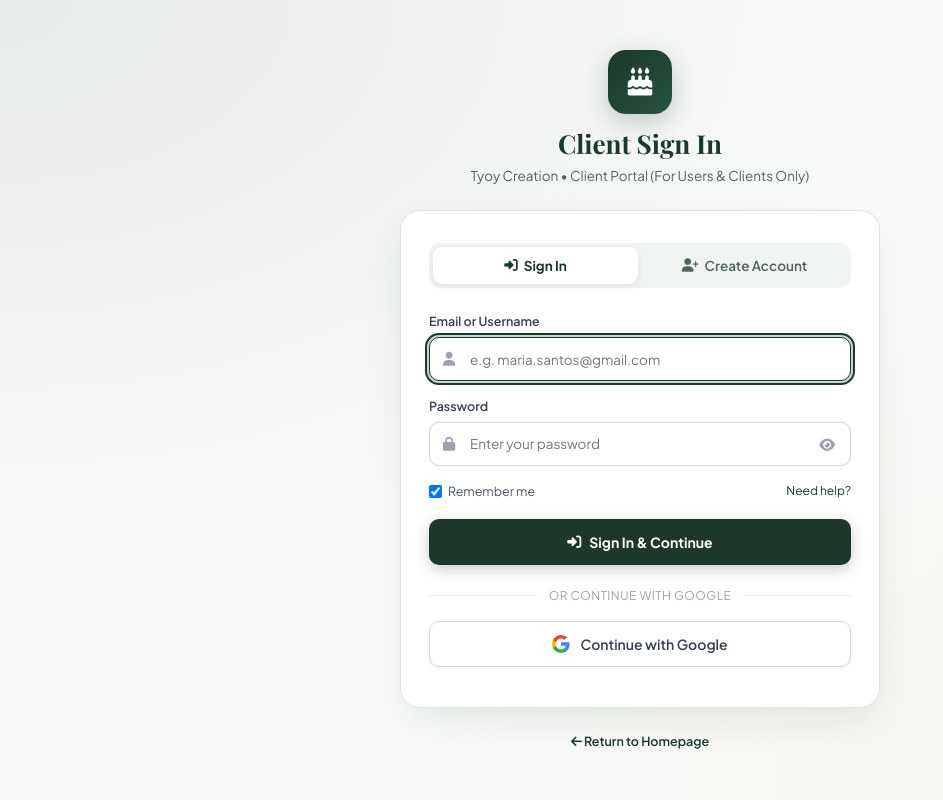
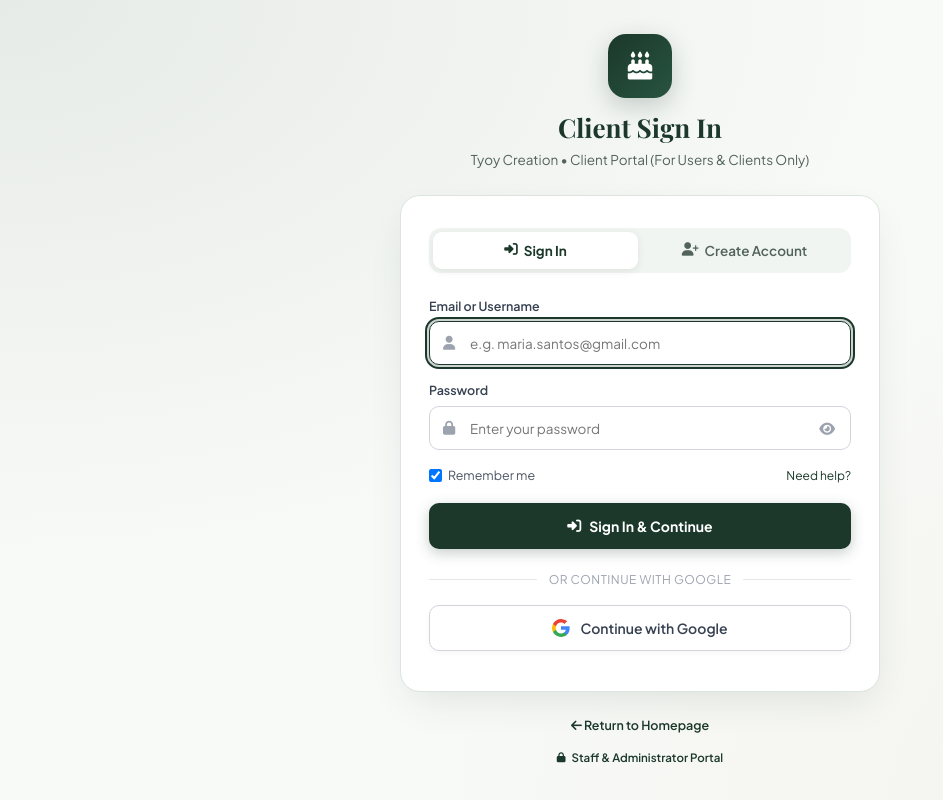
Before and after one commit to dalebarile/tyoycreation, a PHP site: page /login.php in a window 1280 px wide. Shown: the whole page, without its empty margins (0-943 px from the left). Run offline with PHP 8.4, Linux system fonts and the light colour scheme; some libraries are stand-ins or nearby versions; some web fonts are replaced.

Commit message:
fix(login): add staff portal link in client login page

```diff
--- a/qes/login.php
+++ b/qes/login.php
@@ -538,6 +538,9 @@
             <p>
                 <a href="index.php"><i class="fa-solid fa-arrow-left"></i> Return to Homepage</a>
             </p>
+            <p>
+                <a href="loginadmin.php" class="admin-link-discreet"><i class="fa-solid fa-lock" style="font-size: 10px;"></i> Staff &amp; Administrator Portal</a>
+            </p>
         </div>
     </div>
 
```
Also changed, not shown: bugchecking/client_sign_flow.spec.js (+3 -3 lines).
